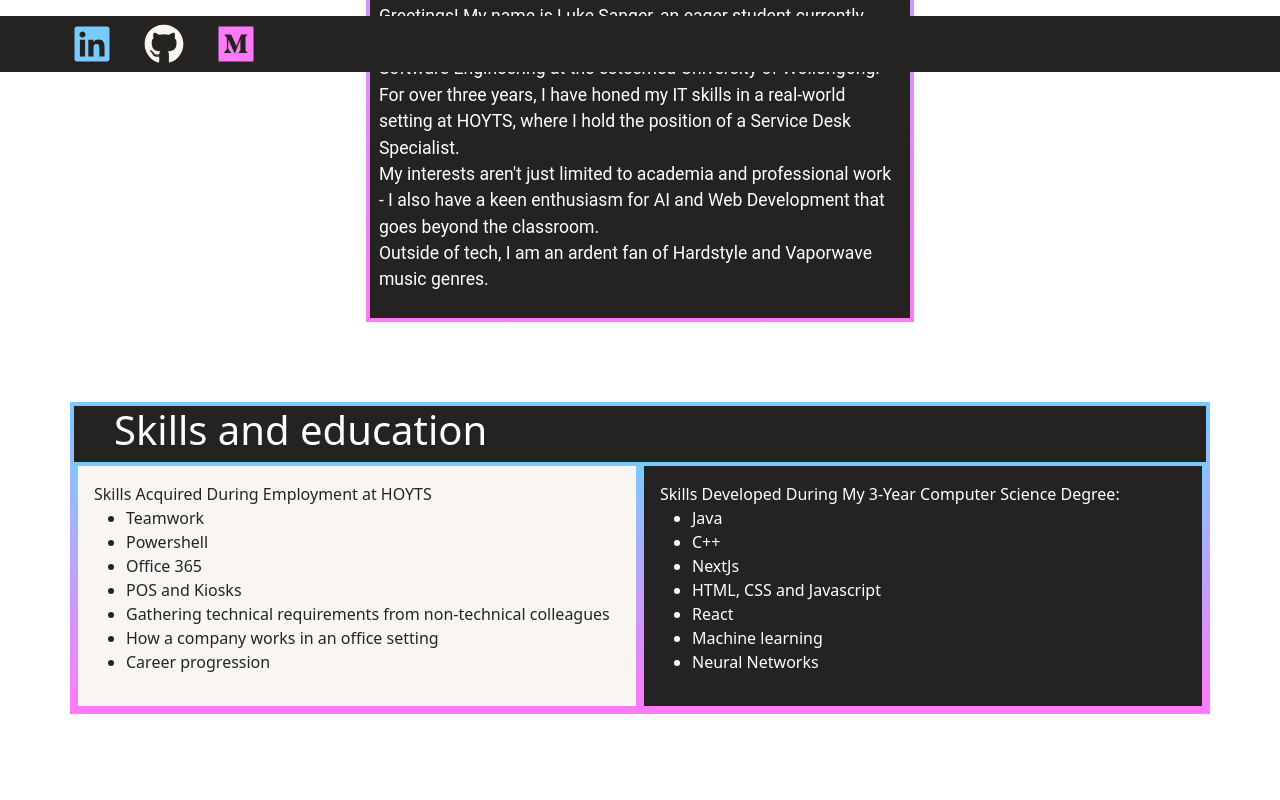
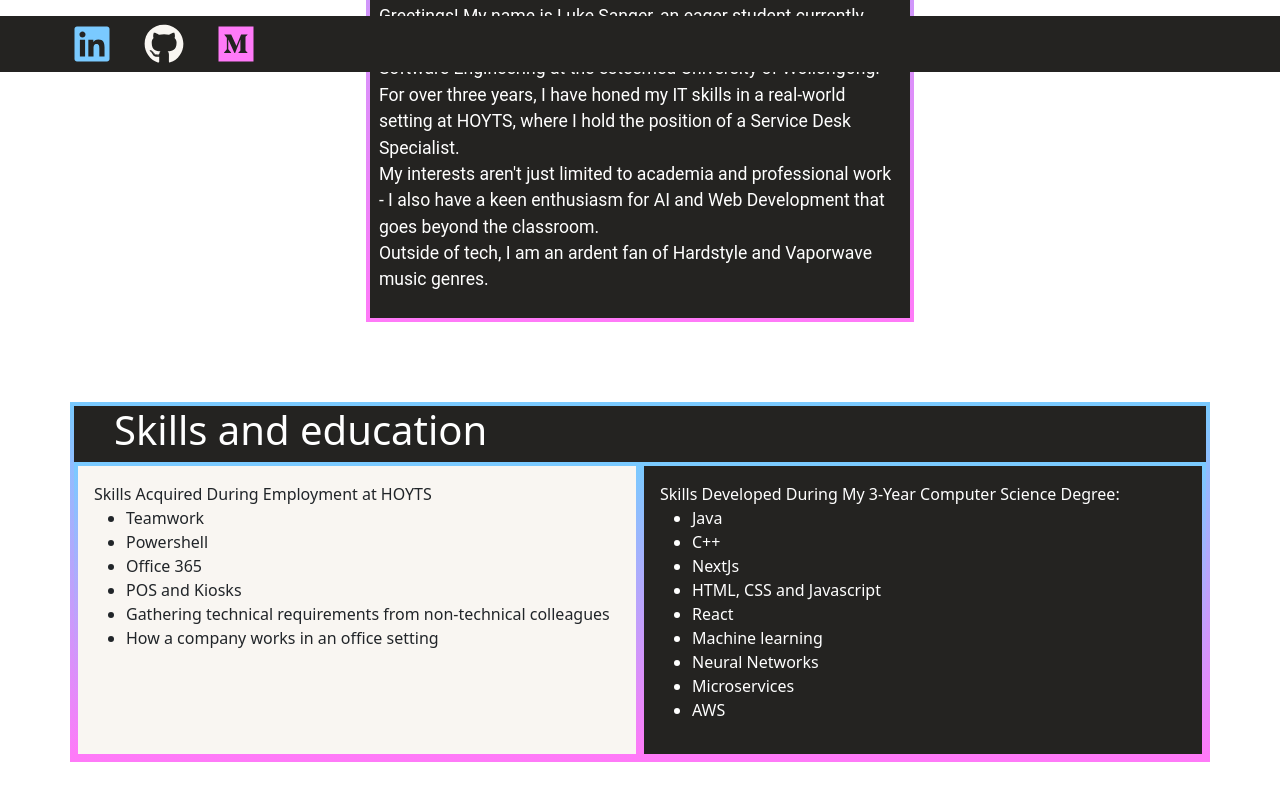
Before and after one commit to lukesngr/sangaworld, a Next.js app: page /home in a window 1280 px wide. Shown: the part 728-1528 px from the top of the page. Before the commit the page ends 1506 px from the top, so only its background shows below. Built offline with nearby package versions, Linux system fonts and the light colour scheme.

Commit message:
Changed skills

```diff
--- a/src/components/home/Skills.js
+++ b/src/components/home/Skills.js
@@ -18,7 +18,6 @@ function Skills() {
                         <li>POS and Kiosks</li>
                         <li>Gathering technical requirements from non-technical colleagues</li>
                         <li>How a company works in an office setting</li>
-                        <li>Career progression</li>
                     </ul>
                 </div>
                 <div className="col-md uniSkills">
@@ -31,6 +30,8 @@ function Skills() {
                         <li>React</li>
                         <li>Machine learning</li>
                         <li>Neural Networks</li>
+                        <li>Microservices</li>
+                        <li>AWS</li>
                     </ul>
                 </div>
             </div>
```
